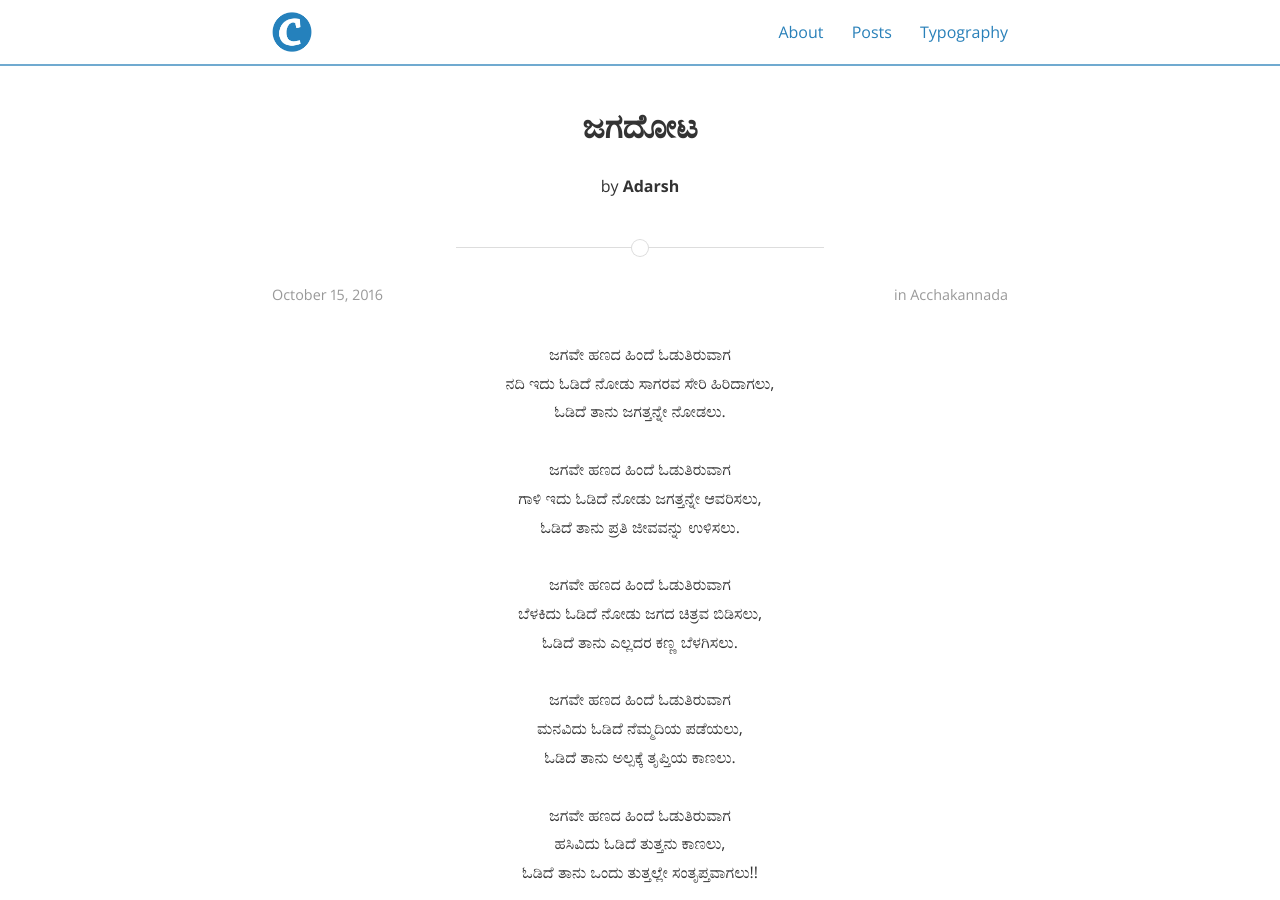
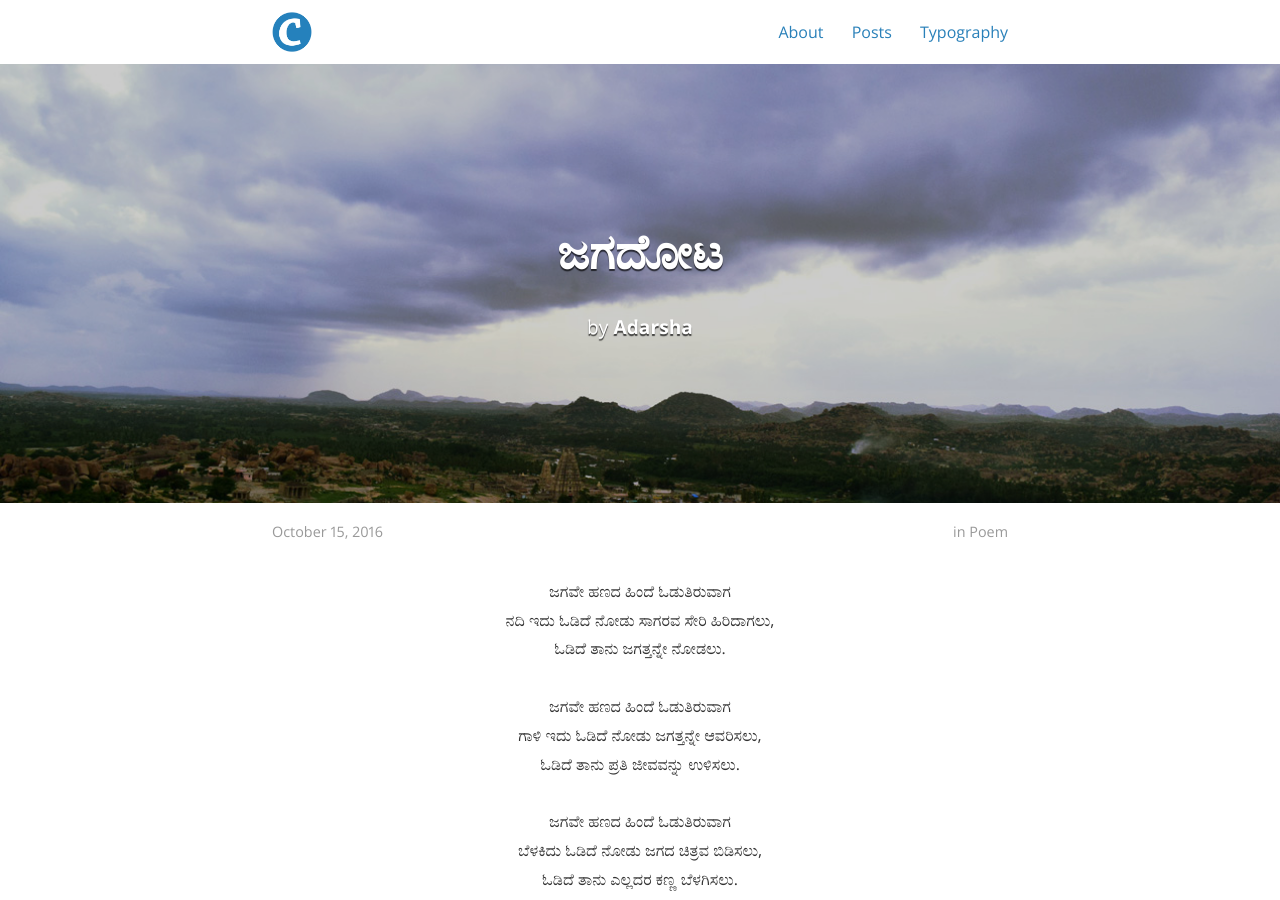
Before and after one commit to bencentra/centrarium, a Jekyll site: the page built from _posts/2016-10-15-jagadota.markdown, in a window 1280 px wide and 900 px high. Built offline with Jekyll 4.4.1, drawn with Linux system fonts in a browser that asks for light colours; nearby versions of some CDN libraries; comment, search, counter and statistics services are not loaded; a style sheet for code colours, icons or effects is not loaded.

Commit message:
Update 2016-10-15-jagadota.markdown

```diff
--- a/_posts/2016-10-15-jagadota.markdown
+++ b/_posts/2016-10-15-jagadota.markdown
@@ -3,12 +3,10 @@
 layout: post
 title:  "ಜಗದೋಟ"
 date:   2016-10-15
-description: Why does the nature run? And why do we run? Jagadota. A Poem.!
-thumbnail: jagadota-hampe.jpg
-categories: acchakannada
-
-# Information for the author block
-author: Adarsh
+author: Adarsha
+categories: Poem
+tags:	Acchakannada Kannada kavana poem money world jagattu run
+cover:  "assets/jagadota-hampe.jpg"
 
 ---
 <p align="center">ಜಗವೇ ಹಣದ ಹಿಂದೆ ಓಡುತಿರುವಾಗ<br>
```
